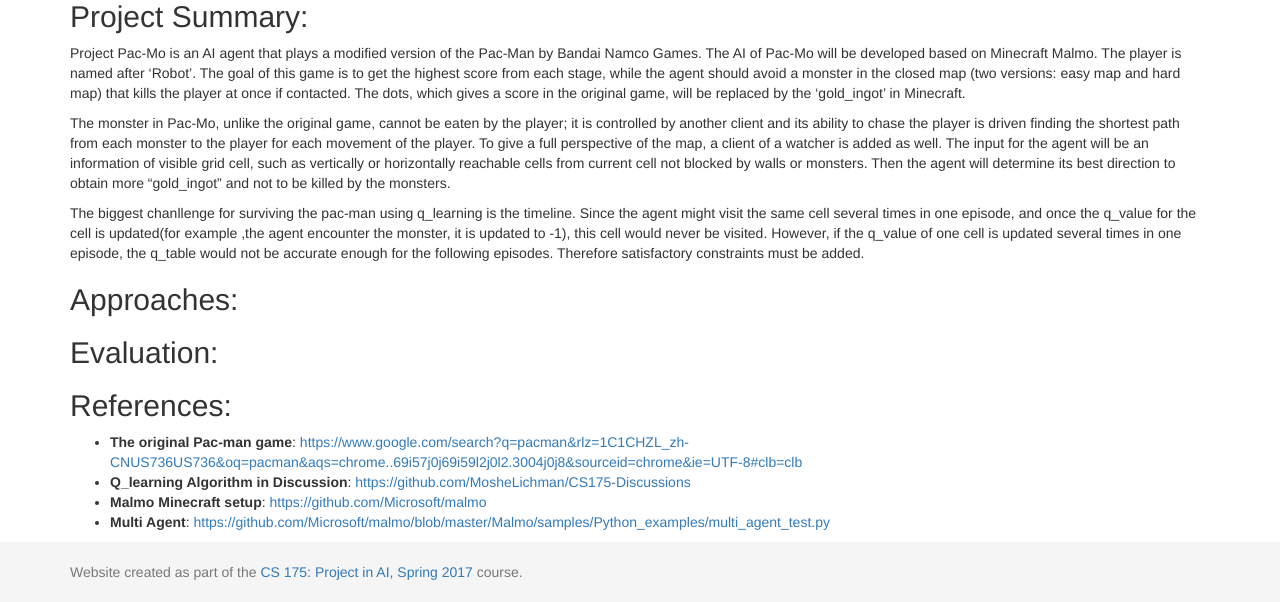
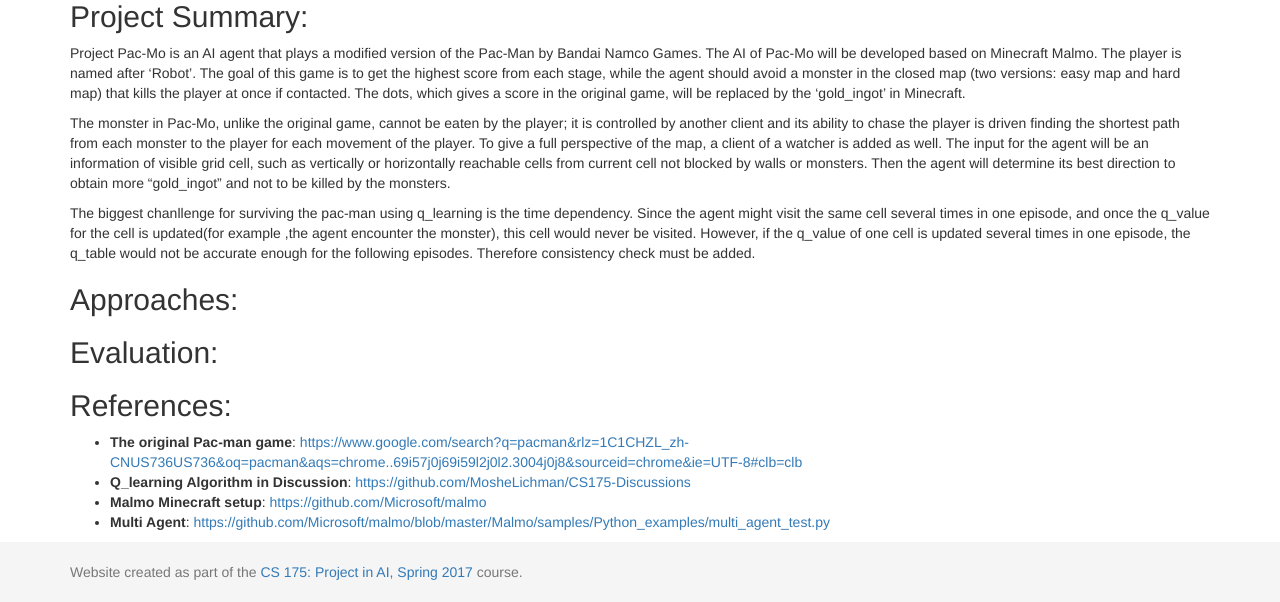
Before and after one commit to qdingqim/Pac-mo, a Jekyll site: the page built from docs/final.md, in a window 1280 px wide and 1226 px high. Shown: the part 624-1226 px from the top of the window. Built offline with Jekyll 4.4.1, drawn with Linux system fonts in a browser that asks for light colours.

Commit message:
Create final.md

```diff
--- a/docs/final.md
+++ b/docs/final.md
@@ -17,7 +17,7 @@
 
 The monster in Pac-Mo, unlike the original game, cannot be eaten by the player; it is controlled by another client and its ability to chase the player is driven finding the shortest path from each monster to the player for each movement of the player. To give a full perspective of the map, a client of a watcher is added as well. The input for the agent will be an information of visible grid cell, such as vertically or horizontally reachable cells from current cell not blocked by walls or monsters. Then the agent will determine its best direction to obtain more "gold_ingot" and not to be killed by the monsters.
 
-The biggest chanllenge for surviving the pac-man using q_learning is the timeline. Since the agent might visit the same cell several times in one episode, and once the q_value for the cell is updated(for example ,the agent encounter the monster, it is updated to -1), this cell would never be visited. However, if the q_value of one cell is updated several times in one episode, the q_table would not be accurate enough for the following episodes. Therefore satisfactory constraints must be added.
+The biggest chanllenge for surviving the pac-man using q_learning is the time dependency. Since the agent might visit the same cell several times in one episode, and once the q_value for the cell is updated(for example ,the agent encounter the monster), this cell would never be visited. However, if the q_value of one cell is updated several times in one episode, the q_table would not be accurate enough for the following episodes. Therefore consistency check must be added.
 
 ## Approaches:
 
```
